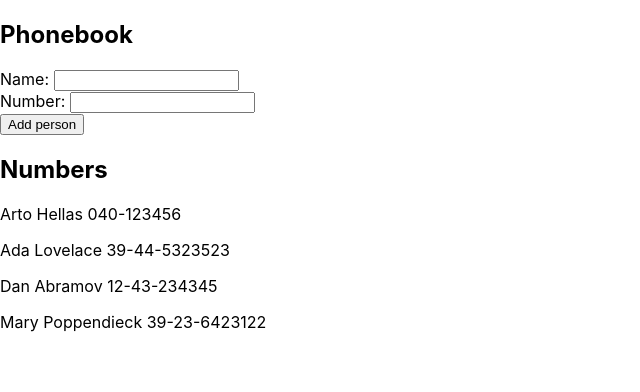
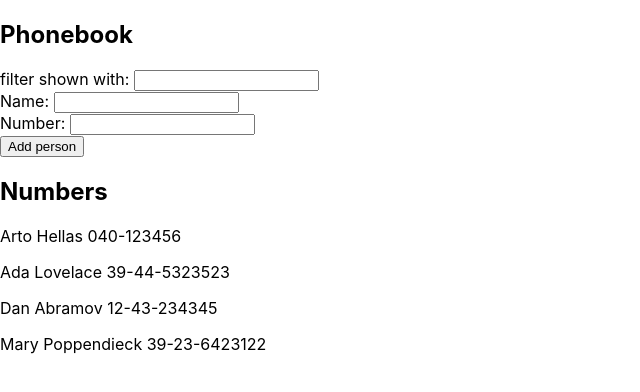
Before and after one commit to haakonte/part2, a React (Create React App) app in the folder phonebook_part2/: page / in a window 1280 px wide. Shown: the top 392 px of the page, without its empty margins (0-640 px from the left). Built offline with nearby package versions, Linux system fonts and the light colour scheme.

Commit message:
completed 2.9

```diff
--- a/phonebook_part2/src/App.js
+++ b/phonebook_part2/src/App.js
@@ -9,8 +9,10 @@ const App = () => {
     { name: 'Dan Abramov', number: '12-43-234345' },
     { name: 'Mary Poppendieck', number: '39-23-6423122' }
   ])
-  const [ newName, setNewName ] = useState('')
+  const [newName, setNewName] = useState('')
   const [newNumber, setNewNumber] = useState('')
+  const [newSearch, setNewSearch] = useState('')
+  const [toShow, setToShow] = useState(persons)
 
   const addPerson = (event) => {
     event.preventDefault()
@@ -37,10 +39,27 @@ const App = () => {
     setNewNumber(event.target.value)
   }
 
+  const handleSearchChange = (event) => {
+    //here occurs the search logic
+    //must
+    setNewSearch(event.target.value)
+    const string = newSearch
+    if (string.length === 0) {
+      setToShow(persons)
+    } else {
+      const shouldShow = persons.filter(person => person.name.includes(string))
+      setToShow(shouldShow)
+    }
+  }
+
+
 
   return (
     <div>
       <h2>Phonebook</h2>
+      <div>
+        filter shown with: <input value={newSearch} onChange={handleSearchChange}/>
+      </div>
       <form onSubmit={addPerson}>
         <div>
           Name: <input value={newName} onChange={handleNameChange}/>
@@ -54,7 +73,7 @@ const App = () => {
       </form>
       <h2>Numbers</h2>
         <div>
-          {persons.map((person, i) =>
+          {toShow.map((person, i) =>
             <Person key = {i} person = {person}/>
           )}
         </div>
```
Also changed, not shown: 1 other file (tests, documents, lock files or other folders).
